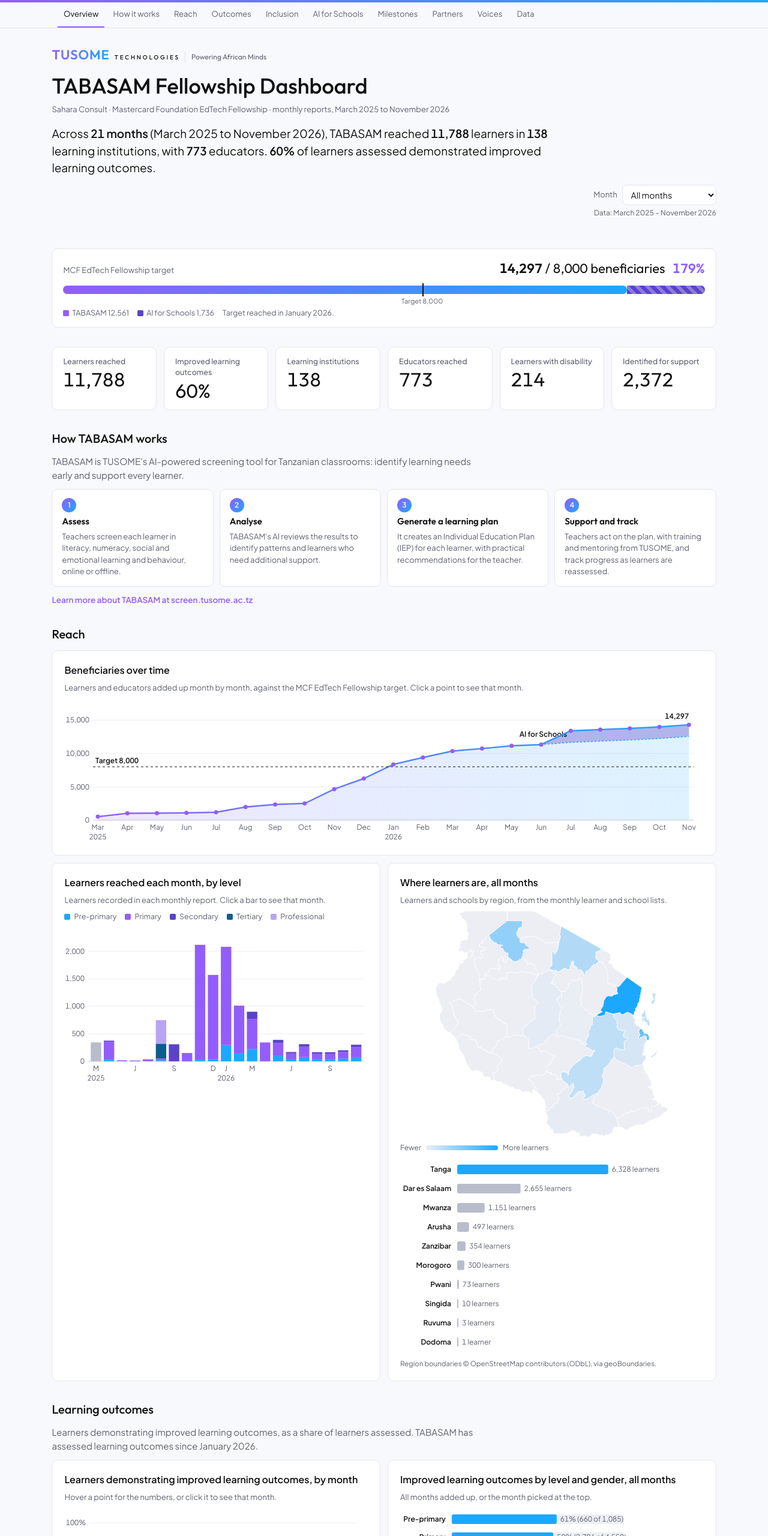
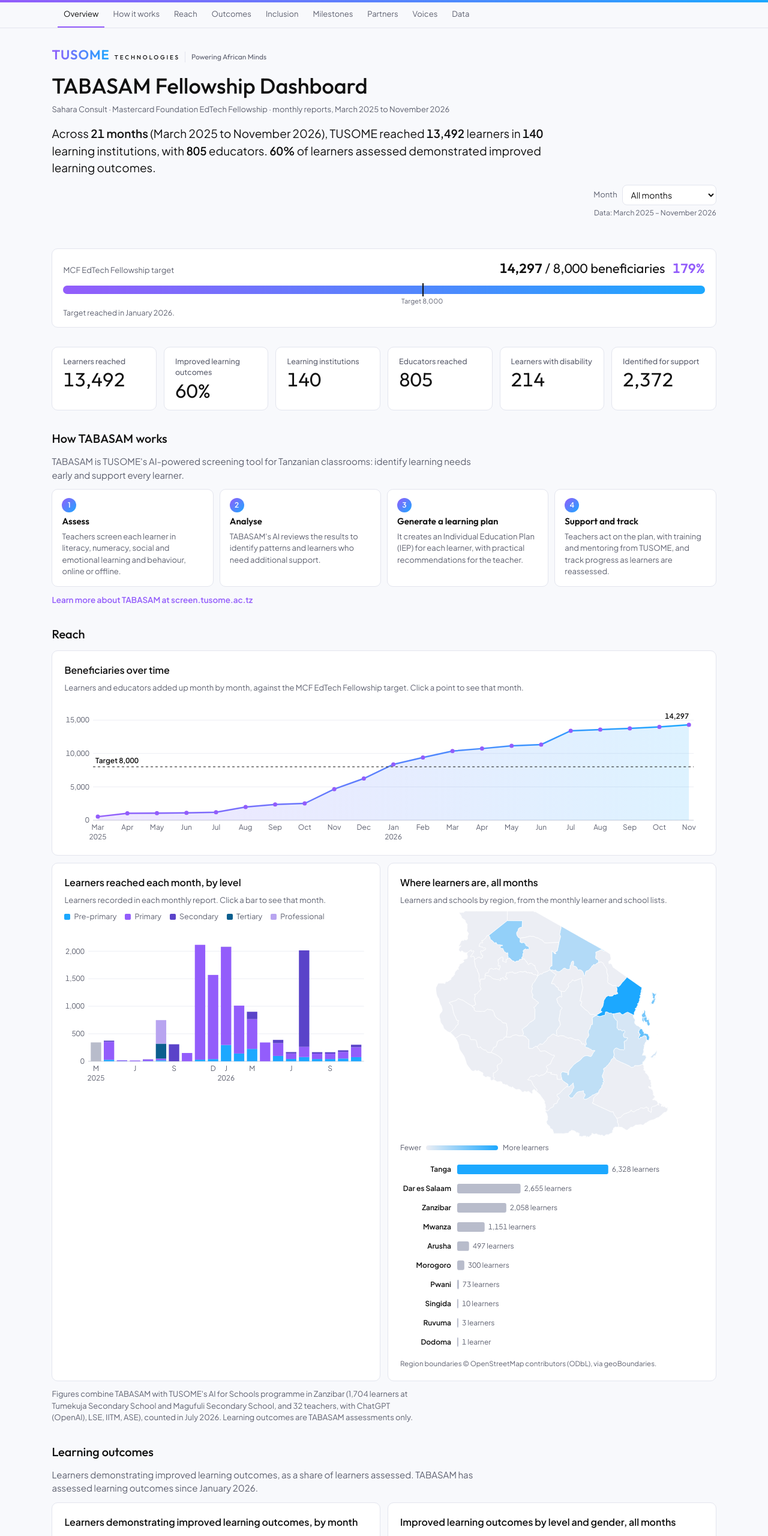
Before and after one commit to tusometechnologies/dashboard, a plain HTML site: page index.html in a window 1280 px wide. Shown: the top 2560 px of the page at 60% size. Drawn offline with Linux system fonts and the light colour scheme.

Commit message:
Join AI for Schools with TABASAM as TUSOME reach
As instructed by TUSOME: the separate AI for Schools section is removed and
its 1,704 learners, 32 teachers and 2 schools are counted in July 2026
(its start month) in the headline, tiles, reach charts, map and target.
The headline now reads 'TUSOME reached'; a line under Reach explains that
figures combine TABASAM with AI for Schools and that learning outcomes are
TABASAM assessments only. Improved shares, support counts and outcome
charts keep using TABASAM learners. data/monthly.csv stays TABASAM-only;
the merge happens in the page from data/programmes.csv.

Co-Authored-By: Claude Opus 5.5 <noreply@anthropic.com>
Claude-Session: https://claude.ai/code/session_01JH6mRvvQzBgLXAnUAtXhFe

```diff
--- a/assets/app.js
+++ b/assets/app.js
@@ -45,7 +45,6 @@
     d3.csv('data/programmes.csv').catch(() => [])
   ]).then(([monthly, levels, regions, meta, milestones, partners, geo, voices, programmes]) => {
     S.prog = programmes.map((r) => num(r, ['learners', 'educators']));
-    renderProgrammes();
     S.milestones = milestones; S.partners = partners; S.geo = geo;
     renderVoices(voices);
     S.monthly = monthly
@@ -54,11 +53,14 @@
       .sort((a, b) => d3.ascending(a.period, b.period))
       .map((r, i, all) => {
         r.improved_pct = pct(r.improved, r.learners);
+        r.tab_learners = r.learners; // TABASAM learners: the base for learning-outcome shares
         r.prevRow = i > 0 ? all[i - 1] : null;
         return r;
       });
     S.levels = levels.map((r) => num(r, ['reached', 'improved']));
     S.regions = regions.map((r) => num(r, ['learners', 'schools', 'improved']));
+    mergeProgrammes();
+    renderReachNote();
     S.total = totals();
     S.target = meta.target || null;
     document.getElementById('updated').textContent = meta.updated ? d3.timeFormat('%-d %B %Y')(new Date(meta.updated)) : '—';
@@ -84,7 +86,7 @@
       .forEach((k) => { t[k] = sum(k); });
     // Improved share counts only months in which learning outcomes were assessed.
     const assessed = S.monthly.filter((r) => r.improved != null);
-    t.assessed = d3.sum(assessed, (r) => r.learners);
+    t.assessed = d3.sum(assessed, (r) => r.tab_learners);
     t.assessed_girls = d3.sum(assessed, (r) => r.girls);
     t.assessed_boys = d3.sum(assessed, (r) => r.boys);
     t.improved_pct = pct(t.improved, t.assessed);
@@ -111,7 +113,7 @@
     document.getElementById('month').value = r.period;
     const tk = document.querySelector('.take');
     if (isAll()) {
-      tk.replaceChildren('Across ', bold(`${r.months} months`), ` (${document.getElementById('range').textContent}), TABASAM reached `,
+      tk.replaceChildren('Across ', bold(`${r.months} months`), ` (${document.getElementById('range').textContent}), TUSOME reached `,
         bold(fmt(r.learners)), ' learners in ', bold(fmt(r.institutions)), ' learning institutions, with ', bold(fmt(r.educators)),
         ' educators. ', bold(`${r.improved_pct}%`), ' of learners assessed demonstrated improved learning outcomes.');
     } else {
@@ -119,8 +121,8 @@
       const where = r.institutions == null
         ? [' learners and ', bold(fmt(r.educators)), ' educators']
         : [' learners in ', bold(fmt(r.institutions)), ` learning ${r.institutions === 1 ? 'institution' : 'institutions'}`];
-      tk.replaceChildren('In ', bold(r.label), ', TABASAM reached ', bold(fmt(r.learners)), ...where,
-        ...(r.improved_pct == null ? ['.'] : [', and ', bold(`${r.improved_pct}%`), ' of them demonstrated improved learning outcomes.']));
+      tk.replaceChildren('In ', bold(r.label), ', TUSOME reached ', bold(fmt(r.learners)), ...where,
+        ...(r.improved_pct == null ? ['.'] : [', and ', bold(`${r.improved_pct}%`), ' of learners assessed demonstrated improved learning outcomes.']));
     }
     const first = S.monthly[0], last = S.monthly[S.monthly.length - 1];
     document.getElementById('asof').textContent = isAll()
@@ -160,40 +162,64 @@
   // Level and region rows for the selected month, or added up across months for the all-months view.
   function levelRows() {
     const assessed = new Set(S.monthly.filter((r) => r.improved != null).map((r) => r.period));
+    const tab = S.levels.filter((x) => !x.prog); // outcomes: TABASAM learners only
     const rows = isAll()
-      ? d3.rollups(S.levels.filter((x) => assessed.has(x.period)), (v) => ({ reached: d3.sum(v, (x) => x.reached), improved: d3.sum(v, (x) => x.improved) }), (x) => x.level)
+      ? d3.rollups(tab.filter((x) => assessed.has(x.period)), (v) => ({ reached: d3.sum(v, (x) => x.reached), improved: d3.sum(v, (x) => x.improved) }), (x) => x.level)
         .map(([level, v]) => ({ level, ...v }))
-      : S.levels.filter((x) => x.period === S.period);
+      : tab.filter((x) => x.period === S.period);
     return LEVELS.map((L) => rows.find((x) => x.level === L)).filter(Boolean);
   }
   function regionRows() {
-    if (!isAll()) return S.regions.filter((x) => x.period === S.period);
+    if (!isAll()) {
+      return d3.rollups(S.regions.filter((x) => x.period === S.period),
+        (v) => ({ learners: d3.sum(v, (x) => x.learners), schools: v.some((x) => x.schools != null) ? d3.sum(v, (x) => x.schools) : null }), (x) => x.region)
+        .map(([region, v]) => ({ region, ...v }));
+    }
     return d3.rollups(S.regions, (v) => ({ learners: d3.sum(v, (x) => x.learners), improved: d3.sum(v, (x) => x.improved) }), (x) => x.region)
       .map(([region, v]) => ({ region, ...v }));
   }
 
   // Progress to the fellowship target: beneficiaries (learners plus educators) added up from the first
   // report to the selected month.
-  // Other TUSOME programmes (data/programmes.csv) count toward the target from their start month.
-  const progUpto = (period) => d3.sum((S.prog || []).filter((p) => !period || p.start <= period), (p) => (p.learners || 0) + (p.educators || 0));
+  // Other TUSOME programmes (data/programmes.csv), such as AI for Schools, are counted in their start month as
+  // TUSOME reach: learners, educators, schools, region and level. They have no TABASAM outcomes, so outcome
+  // shares and charts use TABASAM learners only (tab_learners; level and region rows marked prog).
+  function mergeProgrammes() {
+    (S.prog || []).forEach((p) => {
+      const r = S.monthly.find((m) => m.period === p.start); if (!r) return;
+      r.learners = (r.learners || 0) + (p.learners || 0);
+      r.educators = (r.educators || 0) + (p.educators || 0);
+      if (p.learners) {
+        r.institutions = (r.institutions || 0) + 1;
+        S.regions.push({ period: p.start, region: p.region, learners: p.learners, schools: null, improved: null, prog: true });
+        S.levels.push({ period: p.start, level: 'Secondary', reached: p.learners, improved: null, prog: true });
+      }
+    });
+  }
+
+  // One line under Reach saying which programmes the figures include.
+  function renderReachNote() {
+    const el = document.getElementById('reach-note'), P = S.prog || [];
+    el.hidden = !P.length; if (!P.length) return;
+    const p0 = P[0], schools = P.filter((p) => p.learners);
+    const start = S.monthly.find((m) => m.period === p0.start);
+    el.textContent = `Figures combine TABASAM with TUSOME's ${p0.programme} programme in ${p0.region} (${fmt(d3.sum(P, (p) => p.learners || 0))} learners at `
+      + `${schools.map((p) => p.school).join(' and ')}, and ${fmt(d3.sum(P, (p) => p.educators || 0))} teachers, with ${p0.partners.replace(/;\s*/g, ', ')}), `
+      + `counted in ${start ? start.label : p0.start}. Learning outcomes are TABASAM assessments only.`;
+  }
   function renderGoal() {
     const box = document.getElementById('goal'), T = S.target && S.target.beneficiaries;
     box.hidden = !T; if (!T) return;
     const reached = (r) => (r.learners || 0) + (r.educators || 0);
     const upto = isAll() ? S.monthly : S.monthly.filter((r) => r.period <= S.period);
     const last = upto[upto.length - 1];
-    const tab = d3.sum(upto, reached), prog = progUpto(isAll() ? null : last.period), n = tab + prog, scale = Math.max(n, T);
-    let run = 0; const hit = S.monthly.find((r) => (run += reached(r)) + progUpto(r.period) >= T);
+    const n = d3.sum(upto, reached), scale = Math.max(n, T);
+    let run = 0; const hit = S.monthly.find((r) => (run += reached(r)) >= T);
     box.querySelector('.goal-label').textContent = `${S.target.label}${isAll() ? '' : `, by end of ${last.label}`}`;
     box.querySelector('.goal-n').textContent = fmt(n);
     box.querySelector('.goal-t').textContent = fmt(T);
     box.querySelector('.goal-pct').textContent = `${Math.round((n / T) * 100)}%`;
-    const [f1, f2] = box.querySelectorAll('.goal-fill');
-    f1.style.width = `${(tab / scale) * 100}%`;
-    f2.style.left = `${(tab / scale) * 100}%`; f2.style.width = `${(prog / scale) * 100}%`; f2.hidden = !prog;
-    const key = box.querySelector('.goal-key'); key.replaceChildren();
-    const sw = (c, label) => { const s = document.createElement('span'); const i = document.createElement('i'); i.style.background = css(c); s.append(i, label); return s; };
-    if (prog) key.append(sw('--c1', `TABASAM ${fmt(tab)}`), sw('--c2', `AI for Schools ${fmt(prog)}`));
+    box.querySelector('.goal-fill').style.width = `${(n / scale) * 100}%`;
     const mark = box.querySelector('.goal-mark');
     mark.style.left = `${(T / scale) * 100}%`;
     mark.classList.toggle('end', T / scale > 0.9);
@@ -276,9 +302,9 @@
     // Region outcomes: only months with assessed outcomes count, so the all-months view uses those months.
     const assessed = new Set(S.monthly.filter((x) => x.improved != null).map((x) => x.period));
     const rg = (isAll()
-      ? d3.rollups(S.regions.filter((x) => assessed.has(x.period)), (v) => ({ reached: d3.sum(v, (x) => x.learners), improved: d3.sum(v, (x) => x.improved) }), (x) => x.region)
+      ? d3.rollups(S.regions.filter((x) => !x.prog && assessed.has(x.period)), (v) => ({ reached: d3.sum(v, (x) => x.learners), improved: d3.sum(v, (x) => x.improved) }), (x) => x.region)
         .map(([name, v]) => ({ name, ...v }))
-      : S.regions.filter((x) => x.period === S.period).map((x) => ({ name: x.region, reached: x.learners, improved: x.improved })))
+      : S.regions.filter((x) => !x.prog && x.period === S.period).map((x) => ({ name: x.region, reached: x.learners, improved: x.improved })))
       .sort((a, b) => d3.descending(a.reached, b.reached));
     hbars('#chart-region-outcomes', measured ? rg : [], css('--c1'), measured ? 'No region breakdown for this month.' : none);
     // Funnel: learners with an outcome recorded, then improved and identified for support (share of assessed).
@@ -351,26 +377,6 @@
     });
   }
 
-  function renderProgrammes() {
-    const P = S.prog || [], sec = document.getElementById('programmes');
-    sec.hidden = !P.length; if (!P.length) return;
-    const first = P[0], start = d3.min(P, (p) => p.start);
-    const label = new Date(`${start}-01`).toLocaleDateString('en-GB', { month: 'long', year: 'numeric' });
-    document.getElementById('prog-intro').textContent = `${first.description} ${first.region}, ${label} to date. Counted toward the MCF EdTech Fellowship target alongside TABASAM.`;
-    const L = d3.sum(P, (p) => p.learners || 0), E = d3.sum(P, (p) => p.educators || 0), schools = P.filter((p) => p.learners).length;
-    document.getElementById('prog-figs').replaceChildren(...[['Learners reached', L], ['Teachers reached', E], ['Schools', schools], ['Beneficiaries', L + E]].map(([h, v]) => {
-      const d = document.createElement('div'); d.className = 'tile'; const t = document.createElement('h3'); t.textContent = h;
-      const val = document.createElement('div'); val.className = 'val'; val.textContent = fmt(v); d.append(t, val); return d;
-    }));
-    document.getElementById('prog-cards').replaceChildren(...P.filter((p) => p.learners).map((p) => {
-      const d = document.createElement('div'); d.className = 'prog-card';
-      const big = document.createElement('span'); big.className = 'big'; big.style.color = 'var(--ink)'; big.textContent = fmt(p.learners);
-      const s = document.createElement('span'); s.textContent = `learners · ${p.region}`;
-      d.append(bold(p.school), big, s); return d;
-    }));
-    document.getElementById('prog-partners').textContent = `Partners: ${first.partners.replace(/;\s*/g, ' · ')}`;
-  }
-
   function renderVoices(rows) {
     const sec = document.getElementById('voices');
     sec.hidden = !rows.length;
@@ -424,7 +430,8 @@
       const on = isAll() || r.period === S.period;
       let acc = 0;
       LEVELS.forEach((L, i) => {
-        const seg = S.levels.find((s) => s.period === r.period && s.level === L); if (!seg || !seg.reached) return;
+        const segs = S.levels.filter((s) => s.period === r.period && s.level === L); // TABASAM plus other programmes
+        const seg = { reached: d3.sum(segs, (s) => s.reached) }; if (!seg.reached) return;
         const rect = svg.append('rect').attr('x', x(r.period) + off).attr('width', bw)
           .attr('y', y(acc + seg.reached)).attr('height', Math.max(0, y(acc) - y(acc + seg.reached)))
           .attr('fill', colors[i]).attr('fill-opacity', on ? 1 : 0.38).style('cursor', 'pointer')
@@ -475,7 +482,7 @@
       const c = svg.append('circle').attr('cx', cx).attr('cy', cy).attr('r', on ? 5.5 : 3.8)
         .attr('fill', css('--c1')).style('cursor', 'pointer')
         .on('click', () => pick(r.period));
-      hover(c, r.label, `${r.improved_pct}% demonstrated improved learning outcomes (${fmt(r.improved)} of ${fmt(r.learners)})`);
+      hover(c, r.label, `${r.improved_pct}% demonstrated improved learning outcomes (${fmt(r.improved)} of ${fmt(r.tab_learners)})`);
       const i = rows.indexOf(r), show = x.step() >= 34 || on || i % 2 === 0; // thin labels on narrow screens
       if (show) svg.append('text').attr('x', cx).attr('y', cy - 11).attr('text-anchor', 'middle').attr('class', on ? 'strong' : null).text(`${r.improved_pct}%`);
       if (show) svg.append('text').attr('x', cx).attr('y', H - 8).attr('text-anchor', 'middle').attr('class', on ? 'strong' : null).text(short(r.label));
@@ -512,7 +519,7 @@
     const node = document.querySelector('#chart-growth'); node.replaceChildren();
     if (!S.monthly.length) return empty(node, 'No data yet.');
     let run = 0;
-    const rows = S.monthly.map((r) => { run += (r.learners || 0) + (r.educators || 0); const p = progUpto(r.period); return { period: r.period, label: r.label, tab: run, p, n: run + p }; });
+    const rows = S.monthly.map((r) => ({ period: r.period, label: r.label, n: (run += (r.learners || 0) + (r.educators || 0)) }));
     const T = S.target && S.target.beneficiaries;
     const W = Math.max(300, node.clientWidth), H = 240, m = { l: 48, r: 16, t: 24, b: 38 };
     const x = d3.scalePoint(rows.map((r) => r.period), [m.l + 8, W - m.r - 8]);
@@ -527,15 +534,6 @@
     lg.append('stop').attr('offset', '0%').attr('stop-color', css('--purple'));
     lg.append('stop').attr('offset', '100%').attr('stop-color', css('--blue'));
     svg.append('path').attr('d', d3.area().x((r) => x(r.period)).y0(y(0)).y1((r) => y(r.n))(rows)).attr('fill', `url(#${grad})`).attr('fill-opacity', 0.15);
-    const withProg = rows.filter((r) => r.p > 0);
-    if (withProg.length) {
-      const band = rows.filter((r, i) => r.p > 0 || (rows[i + 1] && rows[i + 1].p > 0));
-      svg.append('path').attr('d', d3.area().x((r) => x(r.period)).y0((r) => y(r.tab)).y1((r) => y(r.n))(band))
-        .attr('fill', css('--c2')).attr('fill-opacity', 0.35);
-      svg.append('path').attr('d', d3.line().x((r) => x(r.period)).y((r) => y(r.tab))(rows)).attr('fill', 'none').attr('stroke', `url(#${grad})`).attr('stroke-width', 1.5).attr('stroke-dasharray', '3 3');
-      const lx = x(withProg[0].period) - 6, ly = y((withProg[0].tab + withProg[0].n) / 2);
-      svg.append('text').attr('x', lx).attr('y', ly).attr('text-anchor', 'end').attr('class', 'strong').text('AI for Schools');
-    }
     svg.append('path').attr('d', d3.line().x((r) => x(r.period)).y((r) => y(r.n))(rows)).attr('fill', 'none').attr('stroke', `url(#${grad})`).attr('stroke-width', 2.5);
     if (T) {
       svg.append('line').attr('x1', m.l).attr('x2', W - m.r).attr('y1', y(T)).attr('y2', y(T)).attr('stroke', css('--ink')).attr('stroke-dasharray', '4 4');
@@ -546,7 +544,7 @@
       const picked = r.period === S.period, cx = x(r.period), cy = y(r.n);
       const c = svg.append('circle').attr('cx', cx).attr('cy', cy).attr('r', picked ? 5.5 : 3.5).attr('fill', picked ? css('--ink') : css('--c1'))
         .style('cursor', 'pointer').on('click', () => pick(r.period));
-      hover(c, r.label, `${fmt(r.n)} beneficiaries so far${r.p ? ` (TABASAM ${fmt(r.tab)}, AI for Schools ${fmt(r.p)})` : ''}`);
+      hover(c, r.label, `${fmt(r.n)} beneficiaries so far`);
       if (picked || i === rows.length - 1) svg.append('text').attr('x', cx).attr('y', cy - 10).attr('text-anchor', i === rows.length - 1 ? 'end' : 'middle').attr('class', 'strong').text(fmt(r.n));
       const month = r.period.slice(5), first = i === 0 || month === '01';
       if (roomy || picked || i % 3 === 0 || first) {
--- a/index.html
+++ b/index.html
@@ -15,7 +15,7 @@
   <div class="bar" aria-hidden="true"></div>
   <nav class="secnav" aria-label="Sections">
     <div class="secnav-in">
-      <a href="#overview">Overview</a><a href="#how">How it works</a><a href="#reach">Reach</a><a href="#outcomes">Outcomes</a><a href="#inclusion">Inclusion</a><a href="#programmes">AI for Schools</a><a href="#journey">Milestones</a><a href="#partners">Partners</a><a href="#voices">Voices</a><a href="#data">Data</a>
+      <a href="#overview">Overview</a><a href="#how">How it works</a><a href="#reach">Reach</a><a href="#outcomes">Outcomes</a><a href="#inclusion">Inclusion</a><a href="#journey">Milestones</a><a href="#partners">Partners</a><a href="#voices">Voices</a><a href="#data">Data</a>
     </div>
   </nav>
   <main class="wrap">
@@ -46,8 +46,8 @@
         <span class="goal-label"></span>
         <span class="goal-figs"><b class="goal-n"></b> / <span class="goal-t"></span> beneficiaries <b class="goal-pct"></b></span>
       </div>
-      <div class="goal-track"><div class="goal-fill"></div><div class="goal-fill goal-fill2"></div><div class="goal-mark"><span></span></div></div>
-      <p class="goal-sub"><span class="goal-key"></span><span class="goal-hit"></span></p>
+      <div class="goal-track"><div class="goal-fill"></div><div class="goal-mark"><span></span></div></div>
+      <p class="goal-sub"><span class="goal-hit"></span></p>
     </section>
 
     <section class="tiles" id="headline" aria-label="Headline figures">
@@ -94,6 +94,7 @@
           <p class="cap small">Region boundaries © OpenStreetMap contributors (ODbL), via geoBoundaries.</p>
         </div>
       </div>
+      <p class="cap" id="reach-note" hidden></p>
     </section>
 
     <section class="sec" id="outcomes">
@@ -150,14 +151,6 @@
       </div>
     </section>
 
-    <section class="sec" id="programmes" hidden>
-      <h2>AI for Schools</h2>
-      <p id="prog-intro"></p>
-      <div class="prog-figs" id="prog-figs"></div>
-      <div class="prog-cards" id="prog-cards"></div>
-      <p class="cap" id="prog-partners"></p>
-    </section>
-
     <section class="sec" id="journey">
       <h2>Milestones and partners</h2>
       <p>What happened each month, from TUSOME's monthly narrative reports to Sahara Consult.</p>
@@ -204,7 +197,7 @@
             <dt>Learners assessed</dt><dd>Learners with a TABASAM outcome recorded in the month ("Improved" or "Needs Support").</dd>
             <dt>Identified for support</dt><dd>Learners recorded as "Needs Support" in the month: TABASAM's diagnostic result that a learner needs additional help.</dd>
             <dt>Educators reached</dt><dd>Teachers and other educators using TABASAM in the month.</dd>
-            <dt>MCF EdTech Fellowship target</dt><dd>Beneficiaries (learners plus educators) added up from the first month to the month shown, against the fellowship target. Includes TABASAM and, from its start month, TUSOME's AI for Schools programme.</dd>
+            <dt>MCF EdTech Fellowship target</dt><dd>Beneficiaries (learners plus educators) added up from the first month to the month shown, against the fellowship target. Includes TABASAM and TUSOME's AI for Schools programme (from July 2026).</dd>
             <dt>All months</dt><dd>The opening view: totals across all monthly reports. Each learner is counted once.</dd>
             <dt>Change</dt><dd>Difference from the previous month shown in the dashboard; for improved share, in percentage points.</dd>
           </dl>
```
Also changed, not shown: ask-tusome/TABASAM_facts.html (+7 -7 lines), 3 other files.
